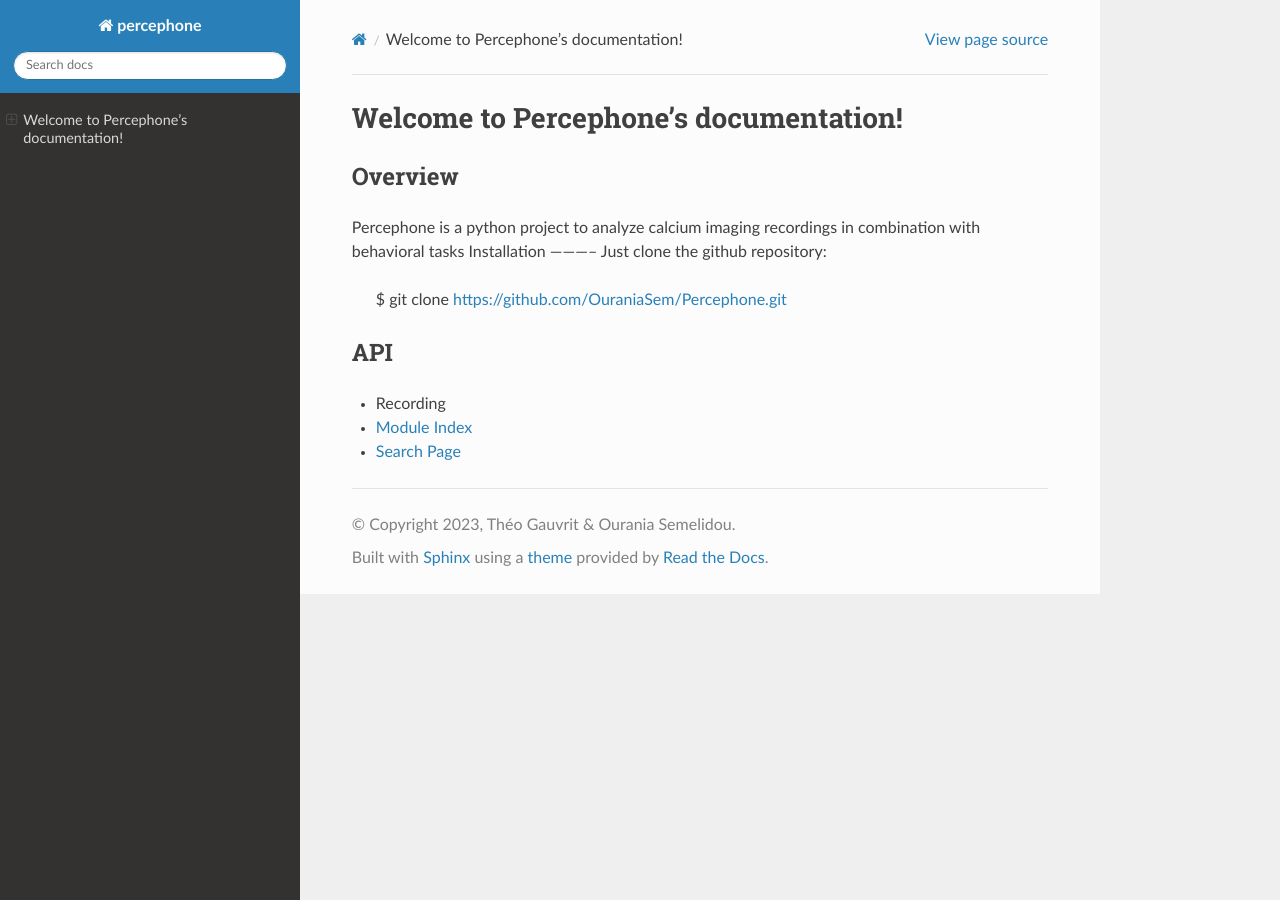
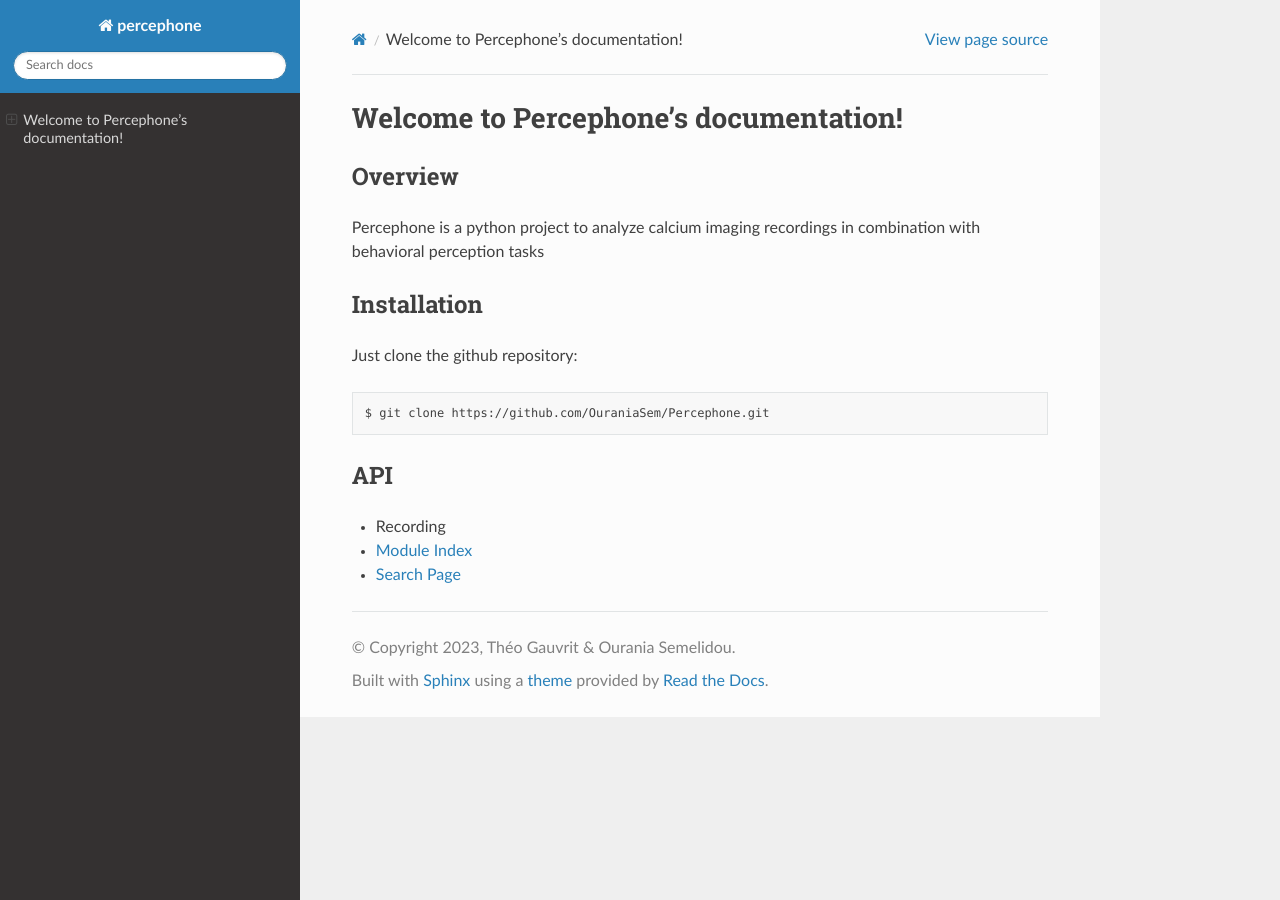
Before and after one commit to OuraniaSem/Percephone, a Sphinx documentation site: the page built from docs/source/index.rst, in a window 1280 px wide. Built offline with Sphinx 7.4.7 and the Read the Docs theme 2.0.0, drawn with Linux system fonts in a browser that asks for light colours; formulas are drawn with MathJax 3.

Commit message:
update docs

```diff
--- a/docs/source/index.rst
+++ b/docs/source/index.rst
@@ -8,16 +8,20 @@ Welcome to Percephone's documentation!
 
 Overview
 -----------
-Percephone is a python project to analyze calcium imaging recordings in combination with behavioral tasks
+Percephone is a python project to analyze calcium imaging recordings in combination with behavioral perception tasks
+
 Installation
 -----------
 Just clone the github repository:
-    $ git clone https://github.com/OuraniaSem/Percephone.git
+
+
+.. code-block:: shell
+
+   $ git clone https://github.com/OuraniaSem/Percephone.git
 
 .. toctree::
    :maxdepth: 2
    :caption: Contents:
-
 
 
 API
```
